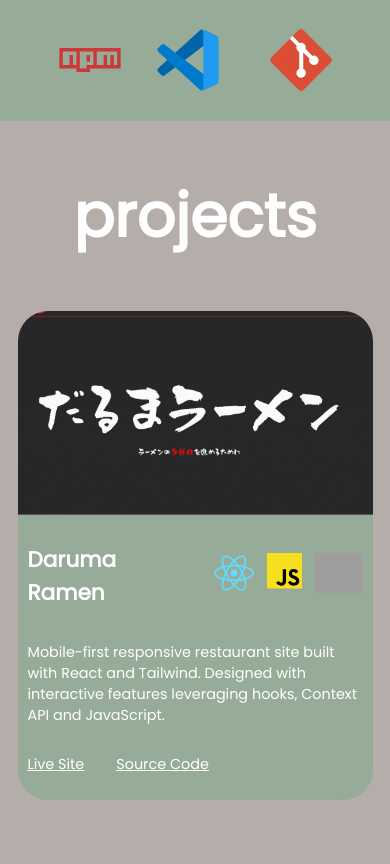
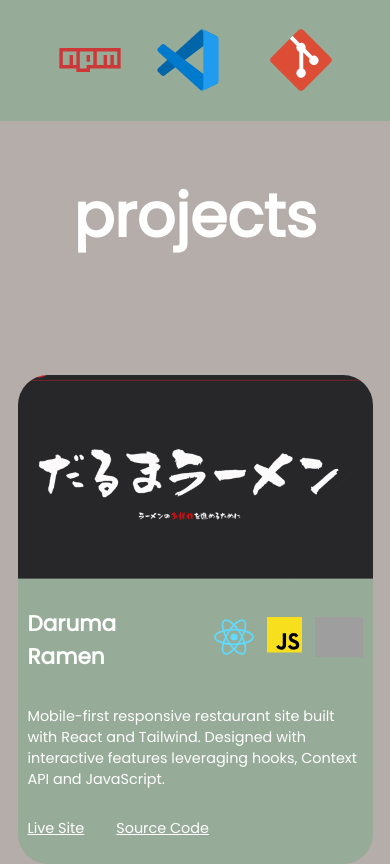
Before and after one commit to tbinnie/tomkotsu.github.io, a React (Create React App) app: page / in a window 390 px wide. Shown: the part 1622-2486 px from the top of the page. Built offline with nearby package versions, Linux system fonts and the light colour scheme; grey boxes are pictures that could not be loaded.

Commit message:
make projects section more responsive

```diff
--- a/src/components/FmnProject.js
+++ b/src/components/FmnProject.js
@@ -1,6 +1,6 @@
 import React from "react";
 import pythonIcon from "../imgs/skills-icons/python-icon.svg";
-import fmnGif from "../imgs/fmnlogo.png";
+import fmnGif from "../imgs/fmn-2.png";
 import reactIcon from "../imgs/skills-icons/React-icon.svg";
 
 import tailwindIcon from "../imgs/skills-icons/tailwind-icon.svg";
--- a/src/styles/App.scss
+++ b/src/styles/App.scss
@@ -391,12 +391,12 @@ hr {
 // Projects & Contact
 
 .projects {
-  display: flex;
+  height: auto;
   justify-content: center;
   background-color: $tertiaryLight;
   padding-bottom: 5vw;
   width: 100%;
-  height: 230vh;
+  // height: 230vh;
 }
 
 #dark .projects {
@@ -412,7 +412,8 @@ hr {
   flex-direction: column;
   align-items: center;
   justify-content: center;
-  height: 100%;
+  gap: 4rem;
+  height: auto;
   font-size: 2.5rem;
   width: 50vw;
 }
@@ -423,10 +424,11 @@ hr {
 }
 
 .project-pane {
-  display: grid;
+  display: flex;
+  flex-direction: column;
   justify-content: center;
   align-items: center;
-  height: 40vh;
+  height: auto;
   width: auto;
   margin: auto;
   margin-top: 0;
@@ -513,10 +515,6 @@ hr {
     width: 100px;
   }
 
-  .projects {
-    height: 210vh;
-  }
-
   .navbar {
     display: none;
   }
@@ -586,9 +584,6 @@ hr {
     margin-right: -60px;
   }
 
-  .projects {
-    height: 160vh;
-  }
 
   .project-pane {
     margin-left: -100px;
@@ -618,9 +613,6 @@ hr {
 }
 
 @media (max-width: 600px) {
-  .projects {
-    height: 160vh;
-  }
 
   .project-pane {
     margin-left: -80px;
```
Also changed, not shown: src/imgs/fmn-2.png (added), 1 other file (tests, documents, lock files or other folders).
